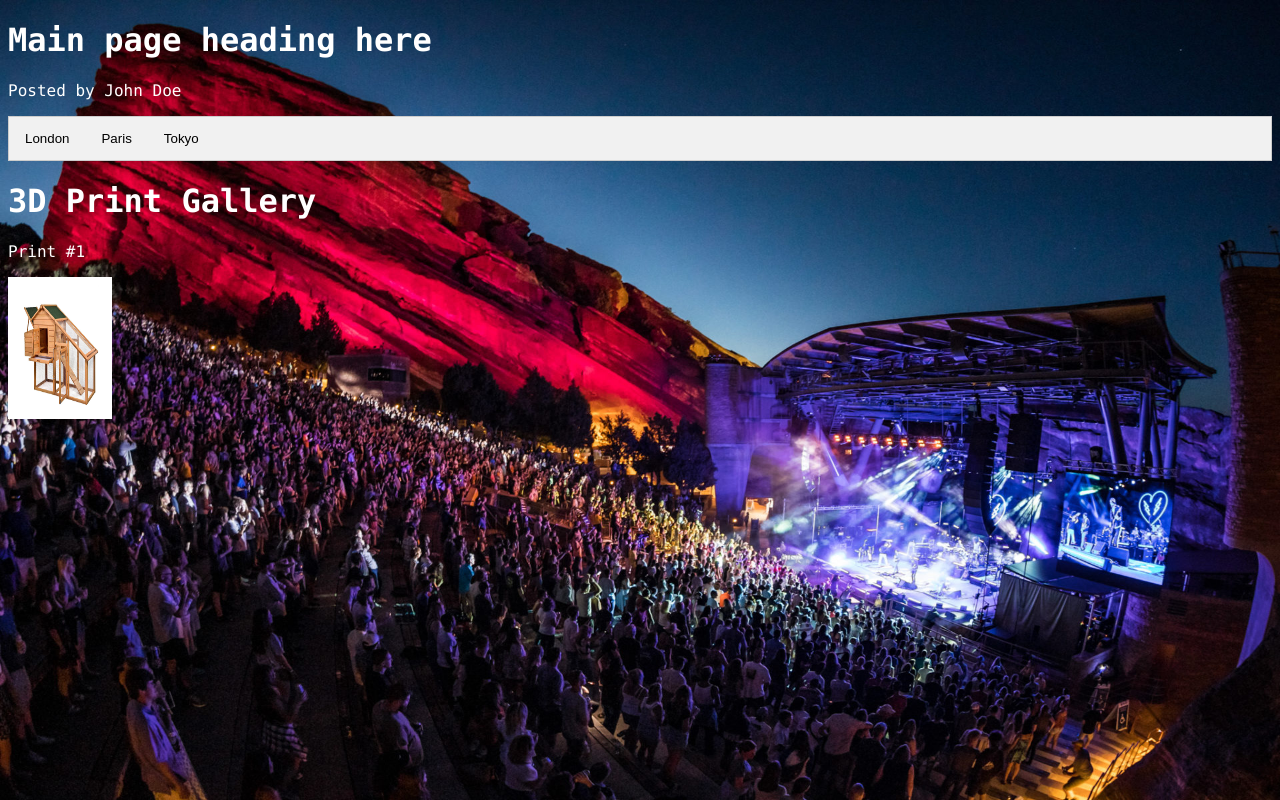
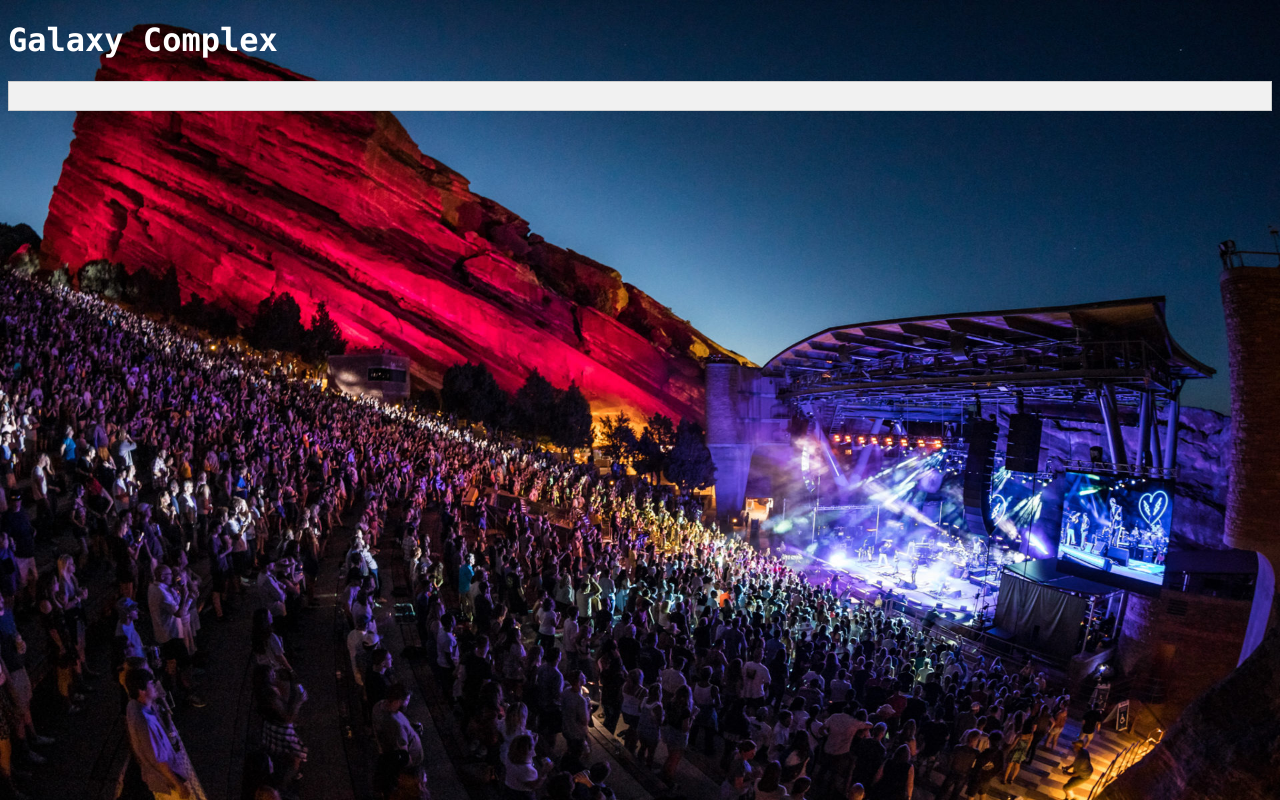
Before and after one commit to galaxycomplex/galaxycomplex, a plain HTML site: page index.html in a window 1280 px wide. Drawn offline with Linux system fonts and the light colour scheme.

Commit message:
Update index.html

```diff
--- a/index.html
+++ b/index.html
@@ -4,33 +4,11 @@
         <link rel="stylesheet" href="style.css">
     </head>
     <header>
-      <h1>Main page heading here</h1>
-      <p>Posted by John Doe</p>
+      <h1>Galaxy Complex</h1>
         <div class="tab">
-          <button class="tablinks" onclick="openCity(event, 'London')">London</button>
-          <button class="tablinks" onclick="openCity(event, 'Paris')">Paris</button>
-          <button class="tablinks" onclick="openCity(event, 'Tokyo')">Tokyo</button>
+          <button class="tablinks" href="https://galaxycomplex.github.io/galaxycomplex/Travel.html" Travel</button>
+          <button class="tablinks" href="https://galaxycomplex.github.io/galaxycomplex/Music.html" Music</button>
+          <button class="tablinks" href="https://galaxycomplex.github.io/galaxycomplex/3DPrints.html" 3D Prints</button>
         </div>
 
-        <!-- Tab content -->
-        <div id="London" class="tabcontent">
-          <h3>London</h3>
-          <p>London is the capital city of England.</p>
-        </div>
-
-        <div id="Paris" class="tabcontent">
-          <h3>Paris</h3>
-          <p>Paris is the capital of France.</p>
-        </div>
-
-        <div id="Tokyo" class="tabcontent">
-          <h3>Tokyo</h3>
-          <p>Tokyo is the capital of Japan.</p>
-        </div>
-    </header>
-    <body>
-        <h1>3D Print Gallery</h1>
-        <p>Print #1</p>
-          <img src="print1.jpg" alt="print1" width="104" height="142">
-    </body>
 </html>
```
